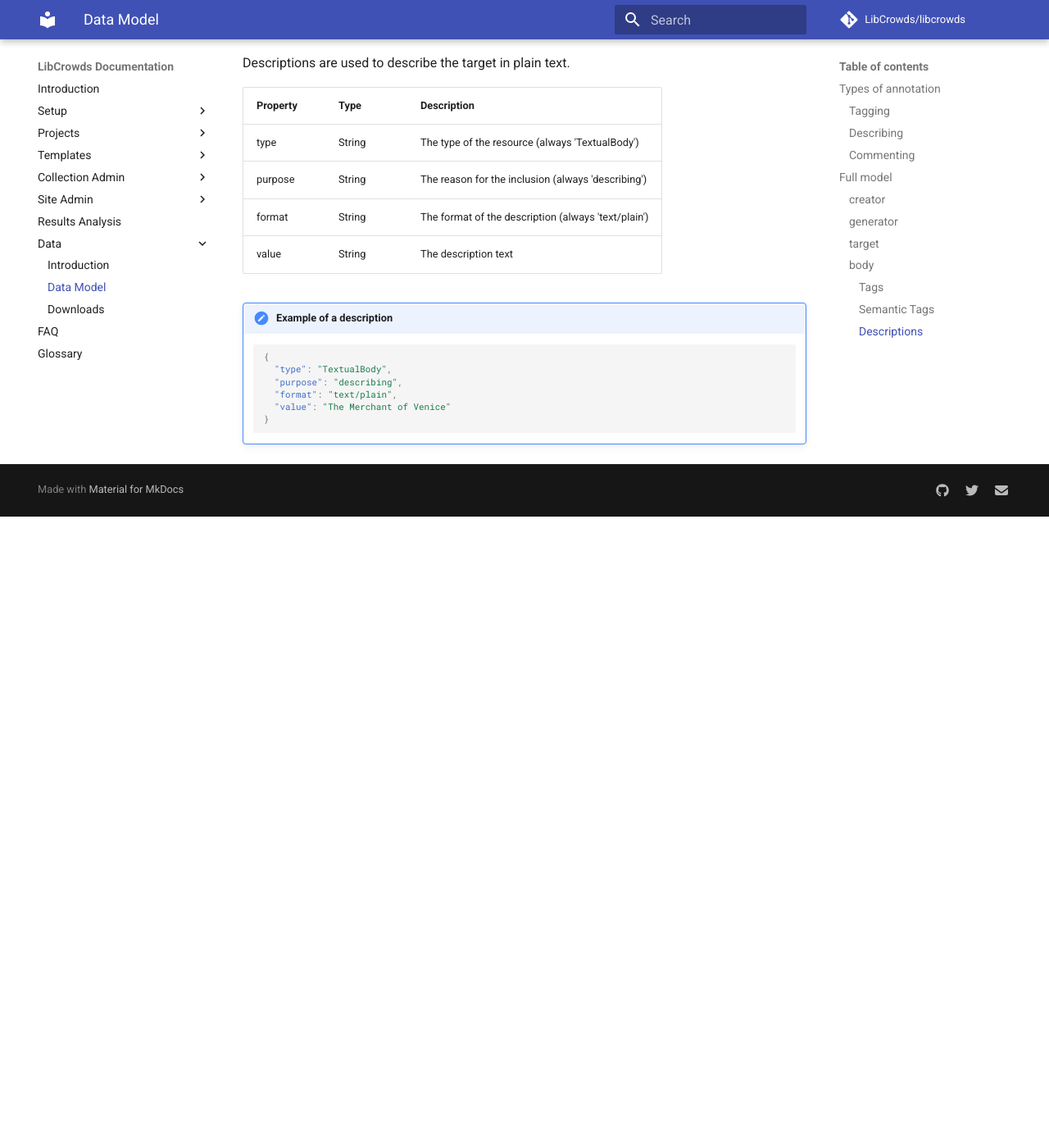
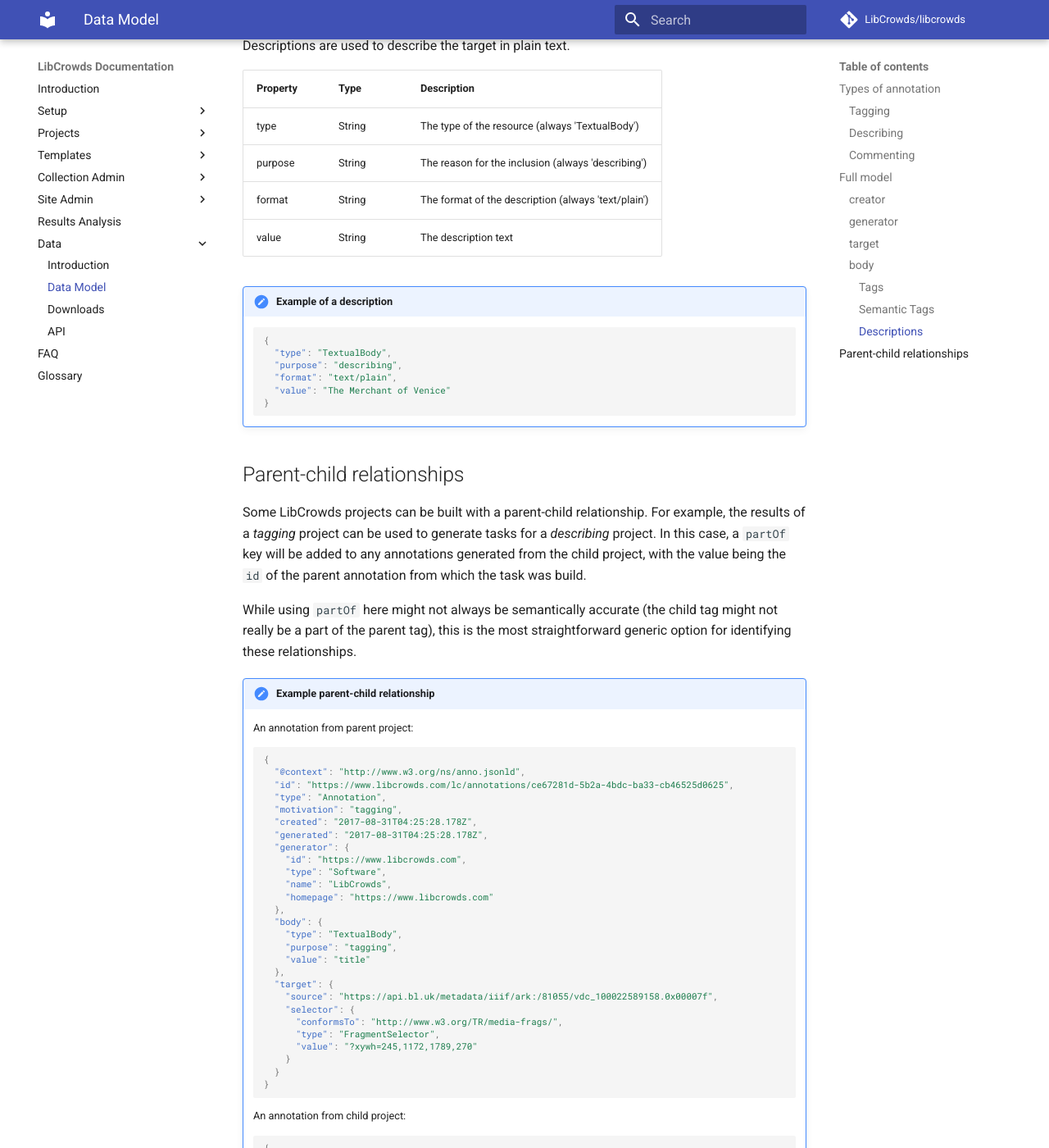
Before and after one commit to LibCrowds/docs, an MkDocs documentation site: the page built from docs/data/model.md, in a window 1280 px wide and 1400 px high, scrolled down 6752 px. Shown: the whole window at 82% size. Built offline with MkDocs 1.6.1 and Material for MkDocs 9.7.7, drawn with Linux system fonts in a browser that asks for light colours; comment, search, counter and statistics services are not loaded; old or Windows-style settings are respelled for this version of MkDocs; before the commit the page ends 7382 px from its top, so only the background shows below that; some of the changed text lies outside the part shown.

Commit message:
Update data docs

````diff
--- a/docs/data/model.md
+++ b/docs/data/model.md
@@ -316,3 +316,91 @@
       "value": "The Merchant of Venice"
     }
     ```
+
+## Parent-child relationships
+
+Some LibCrowds projects can be built with a parent-child relationship. For
+example, the results of a *tagging* project can be used to generate tasks for
+a *describing* project. In this case, a `partOf` key will be added to any
+annotations generated from the child project, with the value being the `id` of
+the parent annotation from which the task was build.
+
+While using `partOf` here might not always be semantically accurate (the child
+tag might not really be a part of the parent tag), this is the most
+straightforward generic option for identifying these relationships.
+
+
+!!! summary "Example parent-child relationship"
+
+    An annotation from parent project:
+
+    ```json-ld
+    {
+      "@context": "http://www.w3.org/ns/anno.jsonld",
+      "id": "https://www.libcrowds.com/lc/annotations/ce67281d-5b2a-4bdc-ba33-cb46525d0625",
+      "type": "Annotation",
+      "motivation": "tagging",
+      "created": "2017-08-31T04:25:28.178Z",
+      "generated": "2017-08-31T04:25:28.178Z",
+      "generator": {
+        "id": "https://www.libcrowds.com",
+        "type": "Software",
+        "name": "LibCrowds",
+        "homepage": "https://www.libcrowds.com"
+      },
+      "body": {
+        "type": "TextualBody",
+        "purpose": "tagging",
+        "value": "title"
+      },
+      "target": {
+        "source": "https://api.bl.uk/metadata/iiif/ark:/81055/vdc_100022589158.0x00007f",
+        "selector": {
+          "conformsTo": "http://www.w3.org/TR/media-frags/",
+          "type": "FragmentSelector",
+          "value": "?xywh=245,1172,1789,270"
+        }
+      }
+    }
+    ```
+
+    An annotation from child project:
+
+    ```json-ld
+    {
+      "@context": "http://www.w3.org/ns/anno.jsonld",
+      "id": "https://www.libcrowds.com/lc/annotations/7640ddcd-6e48-4a9c-a360-3383032593b6",
+      "partOf": "https://www.libcrowds.com/lc/annotations/ce67281d-5b2a-4bdc-ba33-cb46525d0625",
+      "type": "Annotation",
+      "motivation": "describing",
+      "created": "018-02-08T22:15:07.152Z",
+      "generated": "018-02-08T22:15:07.152Z",
+      "generator": {
+        "id": "https://www.libcrowds.com",
+        "type": "Software",
+        "name": "LibCrowds",
+        "homepage": "https://www.libcrowds.com"
+      },
+      "body": [
+        {
+          "type": "TextualBody",
+          "purpose": "tagging",
+          "value": "title"
+        }
+        {
+          "type": "TextualBody",
+          "purpose": "describing",
+          "value": "King Lear",
+          "format": "text/plain"
+        }
+      ],
+      "target": {
+        "source": "https://api.bl.uk/metadata/iiif/ark:/81055/vdc_100022589158.0x00007f",
+        "selector": {
+          "conformsTo": "http://www.w3.org/TR/media-frags/",
+          "type": "FragmentSelector",
+          "value": "?xywh=245,1172,1789,270"
+        }
+      }
+    }
+    ```
--- a/mkdocs.yml
+++ b/mkdocs.yml
@@ -81,5 +81,6 @@
     - Introduction: 'data/introduction.md'
     - Data Model: 'data/model.md'
     - Downloads: 'data/downloads.md'
+    - API: 'data/api.md'
   - FAQ: 'FAQ.md'
   - Glossary: 'glossary.md'
````
Also changed, not shown: other parts of docs/data/model.md (+1 -1 lines), docs/data/api.md (added, +1 -0 lines), docs/data/introduction.md (+29 -13 lines).
